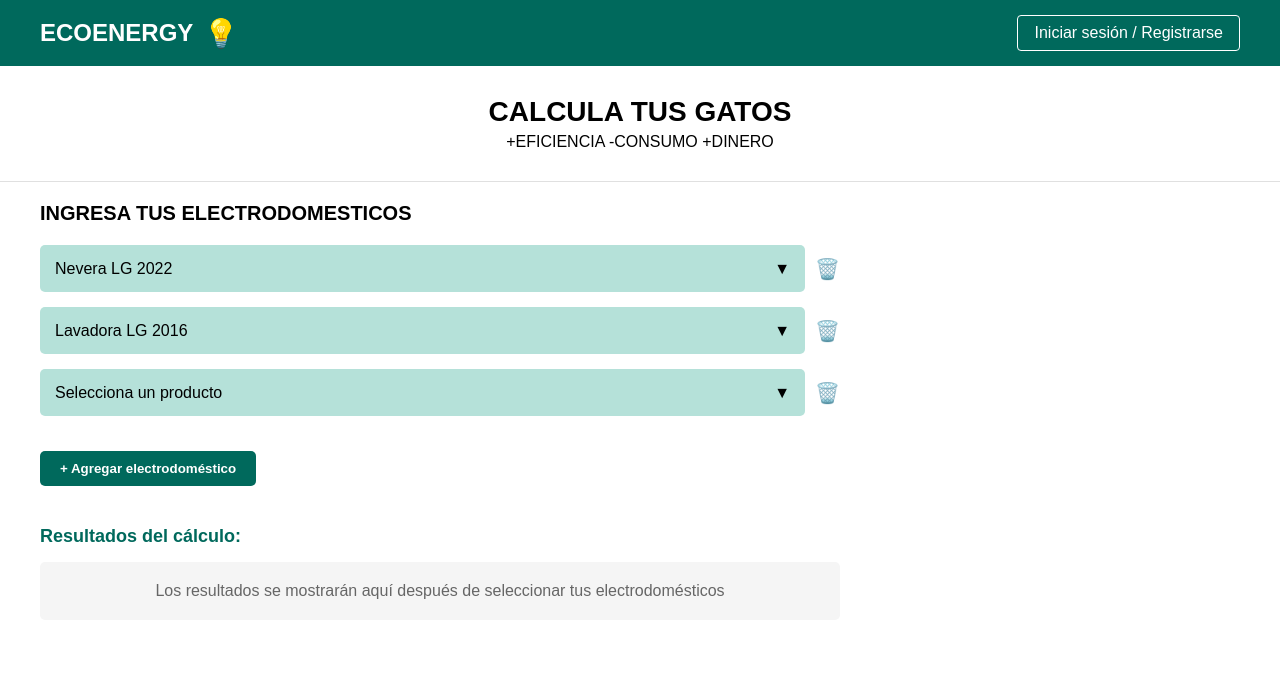
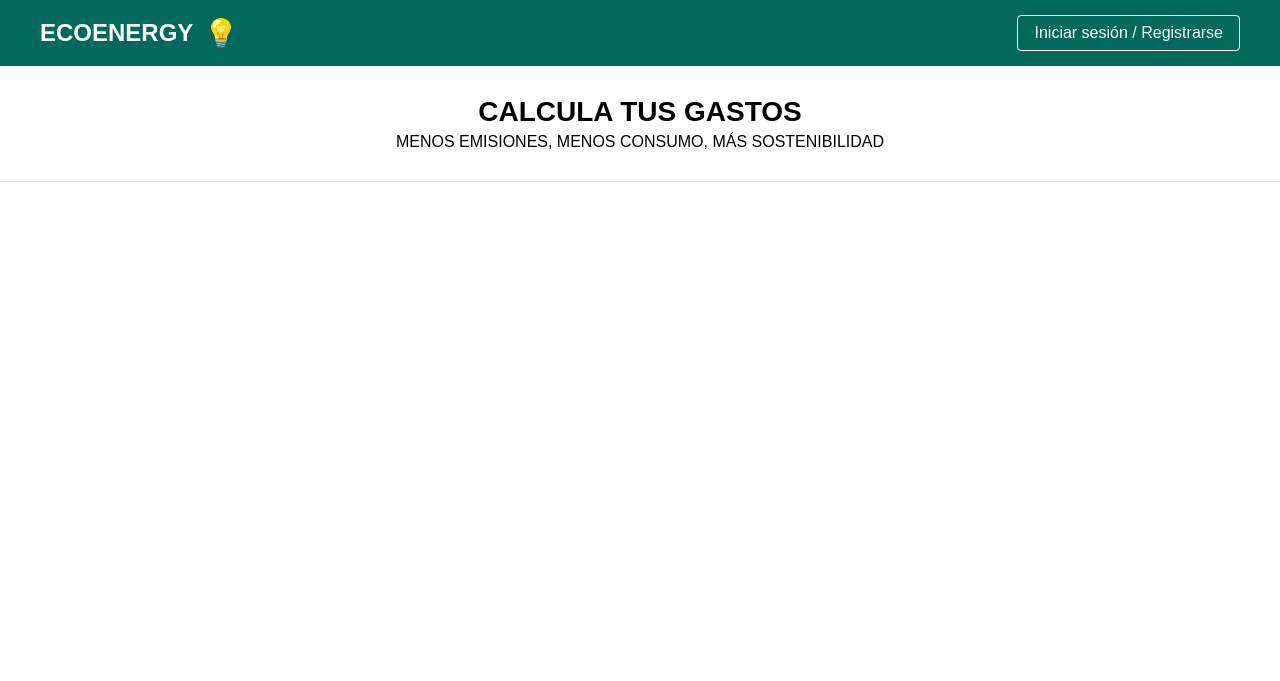
Before and after one commit to EdisonOspina16/EcoEnergy, a Flask app: page / in a window 1280 px wide. Shown: the top 681 px of the page. Run offline with Flask 3, Linux system fonts and the light colour scheme.

Commit message:
avances con inicio.

```diff
--- a/Templates/inicio.html
+++ b/Templates/inicio.html
@@ -13,7 +13,7 @@
         }
 
         .header {
-            background-color: #00695c ;
+            background-color: #00695c;
             color: white;
             padding: 15px 40px;
             display: flex;
@@ -159,102 +159,8 @@
         <a href="{{ url_for('vista_usuarios.login') }}" class="auth-links">Iniciar sesión / Registrarse</a>
     </div>
     <div class="main-content">
-        <h1 class="main-heading">CALCULA TUS GATOS</h1>
-        <p class="sub-heading">+EFICIENCIA -CONSUMO +DINERO</p>
+        <h1 class="main-heading">CALCULA TUS GASTOS</h1>
+        <p class="sub-heading">MENOS EMISIONES, MENOS CONSUMO, MÁS SOSTENIBILIDAD</p>
     </div>
-
-    <div class="container">
-        <h2 class="panel-title">INGRESA TUS ELECTRODOMESTICOS</h2>
-
-        <div id="devices-container">
-            <div class="device-item">
-                <select class="device-selector">
-                    <option value="">Selecciona un producto</option>
-                    <option value="nevera-lg-2022" selected>Nevera LG 2022</option>
-                    <option value="nevera-samsung-2023">Nevera Samsung 2023</option>
-                    <option value="nevera-whirlpool-2021">Nevera Whirlpool 2021</option>
-                    <option value="nevera-mabe-2020">Nevera Mabe 2020</option>
-                </select>
-                <span class="arrow-icon">▼</span>
-                <button class="delete-btn" onclick="removeDevice(this)">🗑️</button>
-            </div>
-
-            <div class="device-item">
-                <select class="device-selector">
-                    <option value="">Selecciona un producto</option>
-                    <option value="lavadora-lg-2016" selected>Lavadora LG 2016</option>
-                    <option value="lavadora-samsung-2022">Lavadora Samsung 2022</option>
-                    <option value="lavadora-whirlpool-2020">Lavadora Whirlpool 2020</option>
-                    <option value="lavadora-mabe-2019">Lavadora Mabe 2019</option>
-                </select>
-                <span class="arrow-icon">▼</span>
-                <button class="delete-btn" onclick="removeDevice(this)">🗑️</button>
-            </div>
-
-            <div class="device-item">
-                <select class="device-selector">
-                    <option value="" selected>Selecciona un producto</option>
-                    <option value="tv-lg-2023">TV LG 2023</option>
-                    <option value="tv-samsung-2022">TV Samsung 2022</option>
-                    <option value="microondas-lg-2021">Microondas LG 2021</option>
-                    <option value="horno-whirlpool-2022">Horno Whirlpool 2022</option>
-                    <option value="licuadora-oster-2020">Licuadora Oster 2020</option>
-                </select>
-                <span class="arrow-icon">▼</span>
-                <button class="delete-btn" onclick="removeDevice(this)">🗑️</button>
-            </div>
-        </div>
-
-        <button class="add-device-btn" onclick="addDevice()">+ Agregar electrodoméstico</button>
-
-        <div class="results-section">
-            <h3 class="results-title">Resultados del cálculo:</h3>
-            <div class="results-placeholder">
-                Los resultados se mostrarán aquí después de seleccionar tus electrodomésticos
-            </div>
-        </div>
-    </div>
-
-    <script>
-        function removeDevice(button) {
-            const deviceItem = button.parentNode;
-            deviceItem.remove();
-            updateCalculations();
-        }
-
-        function addDevice() {
-            const devicesContainer = document.getElementById('devices-container');
-            const newDevice = document.createElement('div');
-            newDevice.className = 'device-item';
-            newDevice.innerHTML = `
-                <select class="device-selector" onchange="updateCalculations()">
-                    <option value="" selected>Selecciona un producto</option>
-                    <option value="nevera-lg-2022">Nevera LG 2022</option>
-                    <option value="nevera-samsung-2023">Nevera Samsung 2023</option>
-                    <option value="lavadora-lg-2016">Lavadora LG 2016</option>
-                    <option value="lavadora-samsung-2022">Lavadora Samsung 2022</option>
-                    <option value="tv-lg-2023">TV LG 2023</option>
-                    <option value="tv-samsung-2022">TV Samsung 2022</option>
-                    <option value="microondas-lg-2021">Microondas LG 2021</option>
-                    <option value="horno-whirlpool-2022">Horno Whirlpool 2022</option>
-                    <option value="licuadora-oster-2020">Licuadora Oster 2020</option>
-                </select>
-                <span class="arrow-icon">▼</span>
-                <button class="delete-btn" onclick="removeDevice(this)">🗑️</button>
-            `;
-            devicesContainer.appendChild(newDevice);
-        }
-
-        function updateCalculations() {
-            // Aquí iría la lógica para actualizar los cálculos de consumo
-            // basado en los dispositivos seleccionados
-            console.log("Actualizando cálculos...");
-        }
-
-        // Agregar event listeners a los selects existentes
-        document.querySelectorAll('.device-selector').forEach(select => {
-            select.addEventListener('change', updateCalculations);
-        });
-    </script>
 </body>
 </html>
--- a/src/view_web/vista_usuarios.py
+++ b/src/view_web/vista_usuarios.py
@@ -28,7 +28,7 @@ def inicio():
         if usuario.get('es_admin'):
             return redirect(url_for('admin.inicio_admin'))
         else:
-            return render_template('inicio.html', usuario=usuario)
+            return render_template('inicio.html')
     else:
         return render_template('inicio.html')  # Página pública si no está logueado
 
```
Also changed, not shown: Templates/admin.html (+5 -27 lines), src/controller/controladorDispositivos.py (+9 -9 lines), src/view_web/vista_admin.py (+7 -2 lines).
